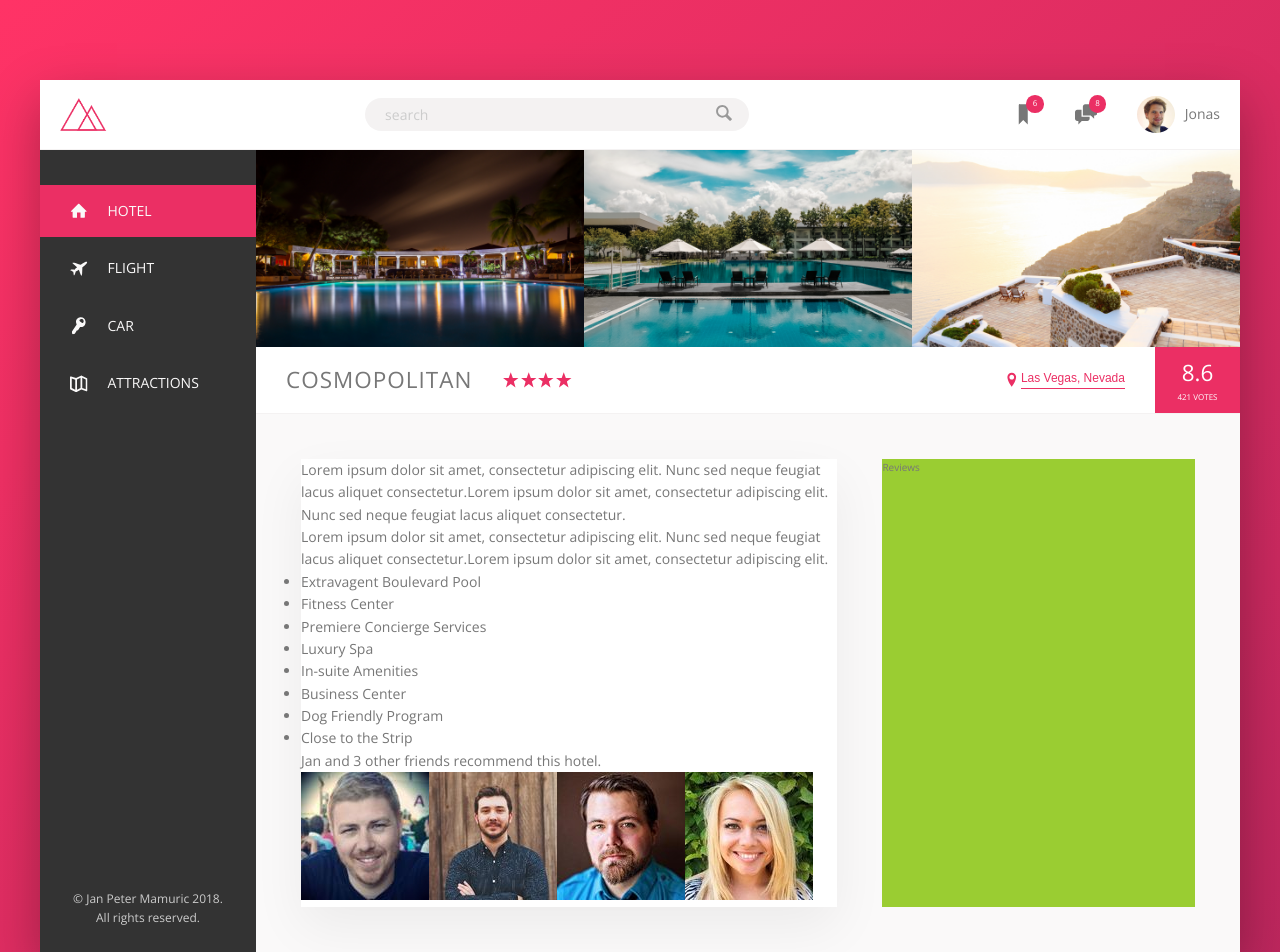
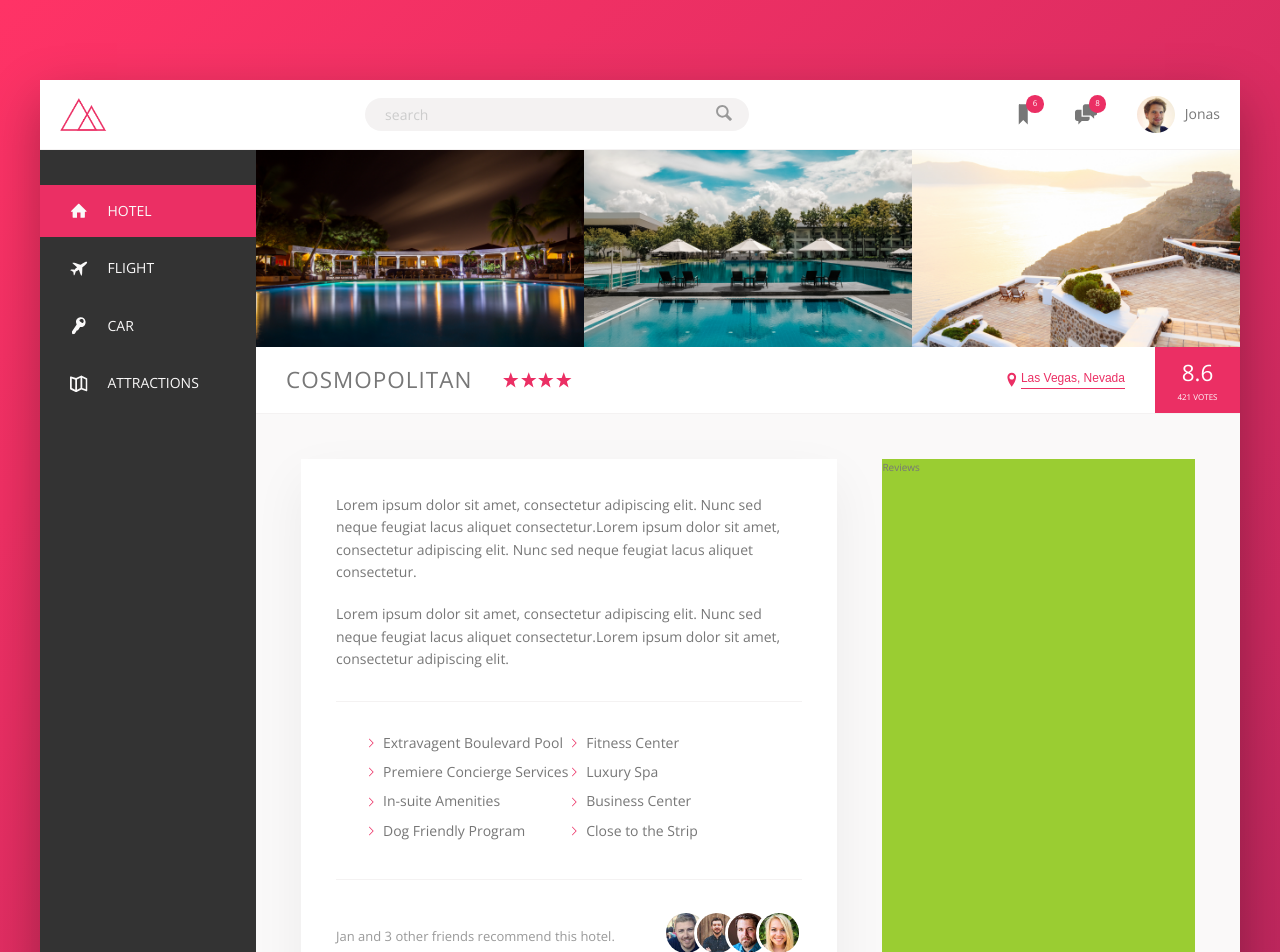
Before and after one commit to jpmamuric/FairFare, a React (Create React App) app: page / in a window 1280 px wide. Shown: the top 952 px of the page. Built offline with nearby package versions, Linux system fonts and the light colour scheme.

Commit message:
added details layout, started reviews layout

```diff
--- a/src/assets/sass/layout/_details.scss
+++ b/src/assets/sass/layout/_details.scss
@@ -10,11 +10,73 @@
     box-shadow: var(--box-shadow-very-light);
     flex: 0 0 60%;
     margin-right: 4.5rem;
+    padding: 3.5rem;
+
+    &-paragraph:not(:last-of-type) {
+      margin-bottom: 2rem;
+    }
   }
 
-  &__reviews {
-    background-color: yellowgreen;
-    flex: 1;
+  &__list {
+    display: flex;
+    flex-wrap: wrap;
+    list-style: none;
+    margin: 3rem 0;
+    padding: 3rem;
+    border-bottom: var(--line);
+    border-top: var(--line);
+  }
+
+  &__item::before {
+    content: "";
+    display: inline-block;
+    height: 1rem;
+    width: 1rem;
+    margin-right: .7rem;
+
+    // Older browsers
+    // - background-image: url('../../assets/img/chevron-thin-right.svg');
+    // - background-repeat: no-repeat;
+
+    // Newer browsers - 'Masks'
+    background-color: var(--color-primary);
+    -webkit-mask-image:  url('../../assets/img/chevron-thin-right.svg');
+    -webkit-mask-size: cover;
+  }
+
+  &__item {
+    display: flex;
+    align-items: center;
+    flex: 0 0 50%;
+    margin-bottom: .7rem;
   }
 
 }
+
+.recommendations {
+  font-size: 1.3rem ;
+  color: var(--color-grey-dark-3);
+  display: flex;
+  align-items: center;
+
+
+  &__count {
+    margin-right: auto;
+  }
+
+  &__friends {
+
+  }
+
+  &__photo {
+    box-sizing: content-box; //default
+    height: 4rem;
+    width: 4rem;
+    border-radius: 50%;
+    border: 3px solid var(--color-white);
+
+    &:not(:last-child){
+      margin-right: -1.5rem;
+    }
+  }
+}
--- /dev/null
+++ b/src/assets/sass/layout/_reviews.scss
@@ -0,0 +1,4 @@
+.reviews {
+  background-color: yellowgreen;
+  flex: 1;
+}
--- a/src/assets/sass/main.css
+++ b/src/assets/sass/main.css
@@ -105,10 +105,48 @@
     background-color: var(--color-white);
     box-shadow: var(--box-shadow-very-light);
     flex: 0 0 60%;
-    margin-right: 4.5rem; }
-  .detail__reviews {
-    background-color: yellowgreen;
-    flex: 1; }
+    margin-right: 4.5rem;
+    padding: 3.5rem; }
+    .detail__description-paragraph:not(:last-of-type) {
+      margin-bottom: 2rem; }
+  .detail__list {
+    display: flex;
+    flex-wrap: wrap;
+    list-style: none;
+    margin: 3rem 0;
+    padding: 3rem;
+    border-bottom: var(--line);
+    border-top: var(--line); }
+  .detail__item::before {
+    content: "";
+    display: inline-block;
+    height: 1rem;
+    width: 1rem;
+    margin-right: .7rem;
+    background-color: var(--color-primary);
+    -webkit-mask-image: url("../../assets/img/chevron-thin-right.svg");
+    -webkit-mask-size: cover; }
+  .detail__item {
+    display: flex;
+    align-items: center;
+    flex: 0 0 50%;
+    margin-bottom: .7rem; }
+
+.recommendations {
+  font-size: 1.3rem;
+  color: var(--color-grey-dark-3);
+  display: flex;
+  align-items: center; }
+  .recommendations__count {
+    margin-right: auto; }
+  .recommendations__photo {
+    box-sizing: content-box;
+    height: 4rem;
+    width: 4rem;
+    border-radius: 50%;
+    border: 3px solid var(--color-white); }
+    .recommendations__photo:not(:last-child) {
+      margin-right: -1.5rem; }
 
 .header {
   font-size: 1.4rem;
@@ -248,6 +286,10 @@
     height: 3.75rem;
     margin-right: 1rem; }
 
+.reviews {
+  background-color: yellowgreen;
+  flex: 1; }
+
 .sidebar {
   background-color: var(--color-grey-dark-1);
   flex: 0 0 18%;
--- a/src/assets/sass/main.scss
+++ b/src/assets/sass/main.scss
@@ -13,4 +13,5 @@
 @import 'layout/header';
 @import 'layout/home';
 @import 'layout/navigation';
+@import 'layout/reviews';
 @import 'layout/sidebar';
--- a/src/react/components/Details.js
+++ b/src/react/components/Details.js
@@ -1,6 +1,7 @@
 import React from 'react';
 
 import detailData from './Details.json'
+import Reviews from './Reviews';
 
 const Details = () => {
   return (
@@ -33,9 +34,8 @@
         </div>
 
       </div>
-      <div className="detail__reviews">
-        Reviews
-      </div>
+
+      <Reviews />
     </div>
   )
 }
--- /dev/null
+++ b/src/react/components/Reviews.js
@@ -0,0 +1,11 @@
+import React from 'react';
+
+const Reviews = () => {
+  return (
+    <div className='reviews'>
+      Reviews
+    </div>
+  )
+}
+
+export default Reviews;
```
